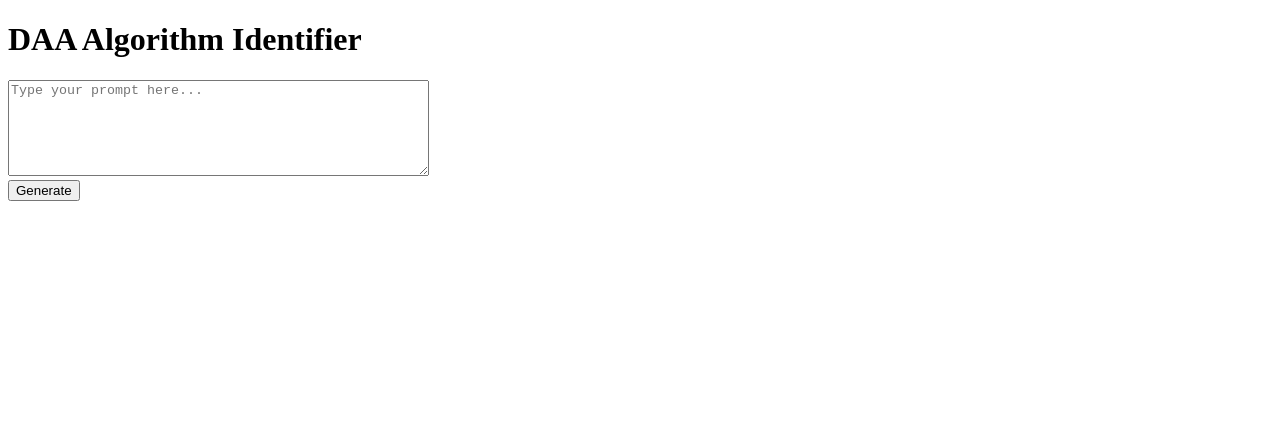
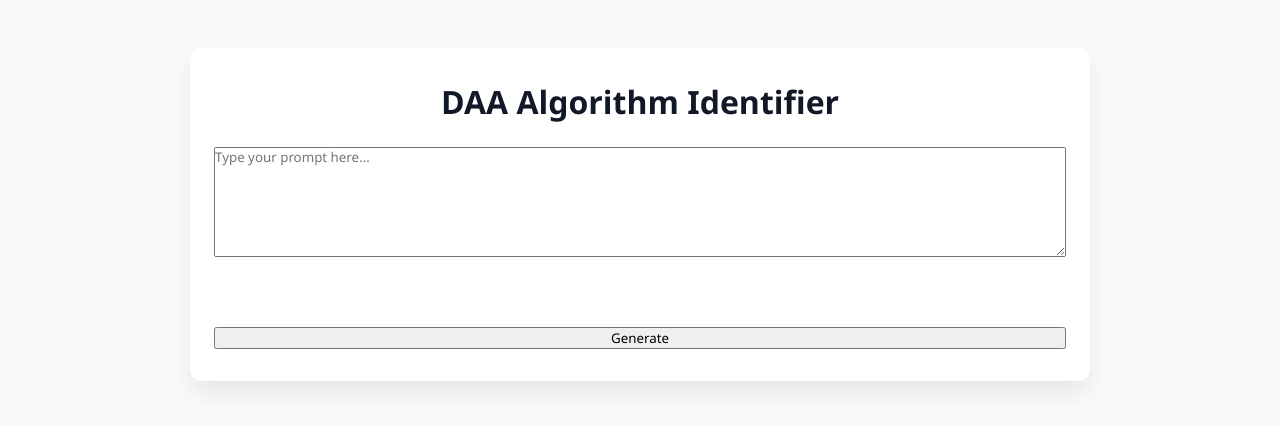
Before and after one commit to Gaganharikiranmarella/daa-pbl, a React (Vite) app: page / in a window 1280 px wide. Shown: the top 426 px of the page. Built offline with nearby package versions, Linux system fonts and the light colour scheme.

Commit message:
added CSS

```diff
--- a/src/App.css
+++ b/src/App.css
@@ -0,0 +1,33 @@
+/* App.css - Global styles */
+
+* {
+  box-sizing: border-box;
+  margin: 0; padding: 0;
+  font-family: 'Segoe UI', Tahoma, Geneva, Verdana, sans-serif;
+  transition: all 0.3s ease;
+}
+
+body, html, #root {
+  height: 100%;
+  background: #f9fafb;
+  color: #222;
+}
+
+.app-container {
+  max-width: 900px;
+  margin: 3rem auto;
+  padding: 2rem 1.5rem;
+  background: white;
+  box-shadow: 0 12px 24px rgba(0,0,0,0.08);
+  border-radius: 12px;
+  display: flex;
+  flex-direction: column;
+  gap: 1.5rem;
+}
+
+h1, h2 {
+  font-weight: 700;
+  color: #111827;
+  user-select: none;
+  text-align: center;
+}
--- /dev/null
+++ b/src/Home.css
@@ -0,0 +1,45 @@
+/* Home/App page */
+
+textarea {
+  width: 100%;
+  min-height: 140px;
+  padding: 1rem 1.2rem;
+  font-size: 1.1rem;
+  border: 2px solid #ddd;
+  border-radius: 10px;
+  resize: vertical;
+  box-shadow: inset 2px 2px 6px #f0f0f0;
+  outline-offset: 2px;
+  color: #333;
+}
+
+textarea:focus {
+  border-color: #2563eb;
+  box-shadow: 0 0 10px #2563ebaa;
+}
+
+button.generate-btn {
+  background: #2563eb;
+  color: white;
+  border: none;
+  padding: 0.75rem 2.2rem;
+  font-size: 1.1rem;
+  font-weight: 600;
+  border-radius: 10px;
+  cursor: pointer;
+  box-shadow: 0 6px 15px #2563ebaa;
+  user-select: none;
+  transition: background 0.3s ease, box-shadow 0.3s ease;
+  display: block;
+  margin: 0 auto;
+}
+
+button.generate-btn:hover {
+  background: #1e40af;
+  box-shadow: 0 8px 20px #1e40afcc;
+}
+
+button.generate-btn:active {
+  background: #1e3a8a;
+  box-shadow: 0 4px 10px #1e3a8acc;
+}
--- a/src/algorithms/BFS.jsx
+++ b/src/algorithms/BFS.jsx
@@ -1,5 +1,6 @@
 import React, { useState } from 'react';
 import { useNavigate } from 'react-router-dom';
+import '../App.css';
 
 function BFS() {
   const [graph, setGraph] = useState('');
--- a/src/algorithms/DFS.jsx
+++ b/src/algorithms/DFS.jsx
@@ -1,5 +1,6 @@
 import React, { useState } from 'react';
 import { useNavigate } from 'react-router-dom';
+import '../App.css';
 
 function DFS() {
   const [graph, setGraph] = useState('');
--- a/src/algorithms/Dijkstra.jsx
+++ b/src/algorithms/Dijkstra.jsx
@@ -1,6 +1,7 @@
 // src/algorithms/SingleSourceShortestPath.jsx
 import React, { useState } from "react";
 import { useNavigate } from "react-router-dom";
+import '../App.css';
 
 export default function SingleSourceShortestPath() {
   const [graphInput, setGraphInput] = useState("");
--- a/src/algorithms/JobSequencing.jsx
+++ b/src/algorithms/JobSequencing.jsx
@@ -1,6 +1,7 @@
 // src/algorithms/JobSequencing.jsx
 import React, { useState } from "react";
 import { useNavigate } from "react-router-dom";
+import '../App.css';
 
 export default function JobSequencing() {
   const [jobsInput, setJobsInput] = useState("");
--- a/src/algorithms/Knapsack.jsx
+++ b/src/algorithms/Knapsack.jsx
@@ -1,6 +1,7 @@
 // src/algorithms/Knapsack.jsx
 import React, { useState } from "react";
 import { useNavigate } from "react-router-dom";
+import '../App.css';
 
 export default function Knapsack() {
   const [capacity, setCapacity] = useState("");
--- a/src/algorithms/NQueens.jsx
+++ b/src/algorithms/NQueens.jsx
@@ -1,6 +1,7 @@
 // src/algorithms/NQueens.jsx
 import React, { useState } from "react";
 import { useNavigate } from "react-router-dom";
+import '../App.css';
 
 export default function NQueens() {
   const [n, setN] = useState(4);
```
